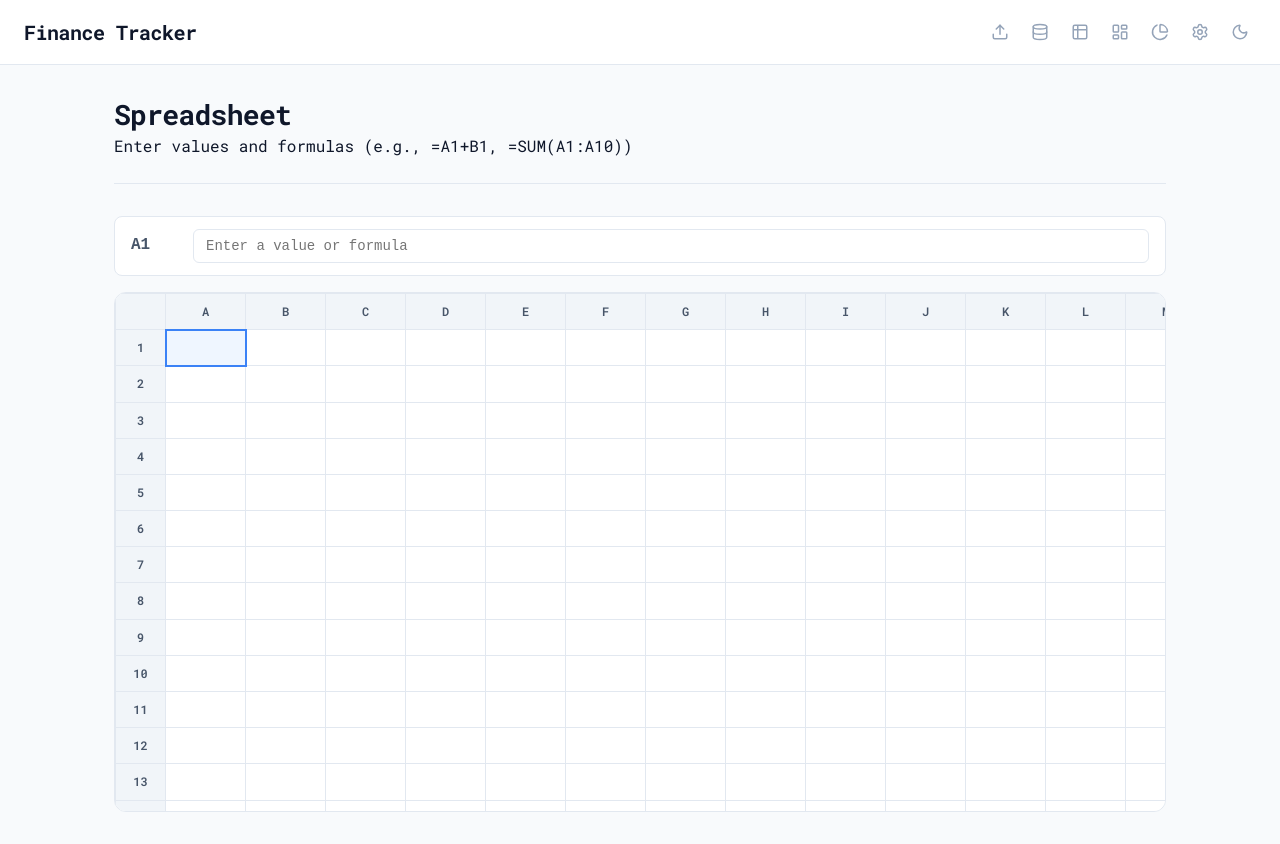
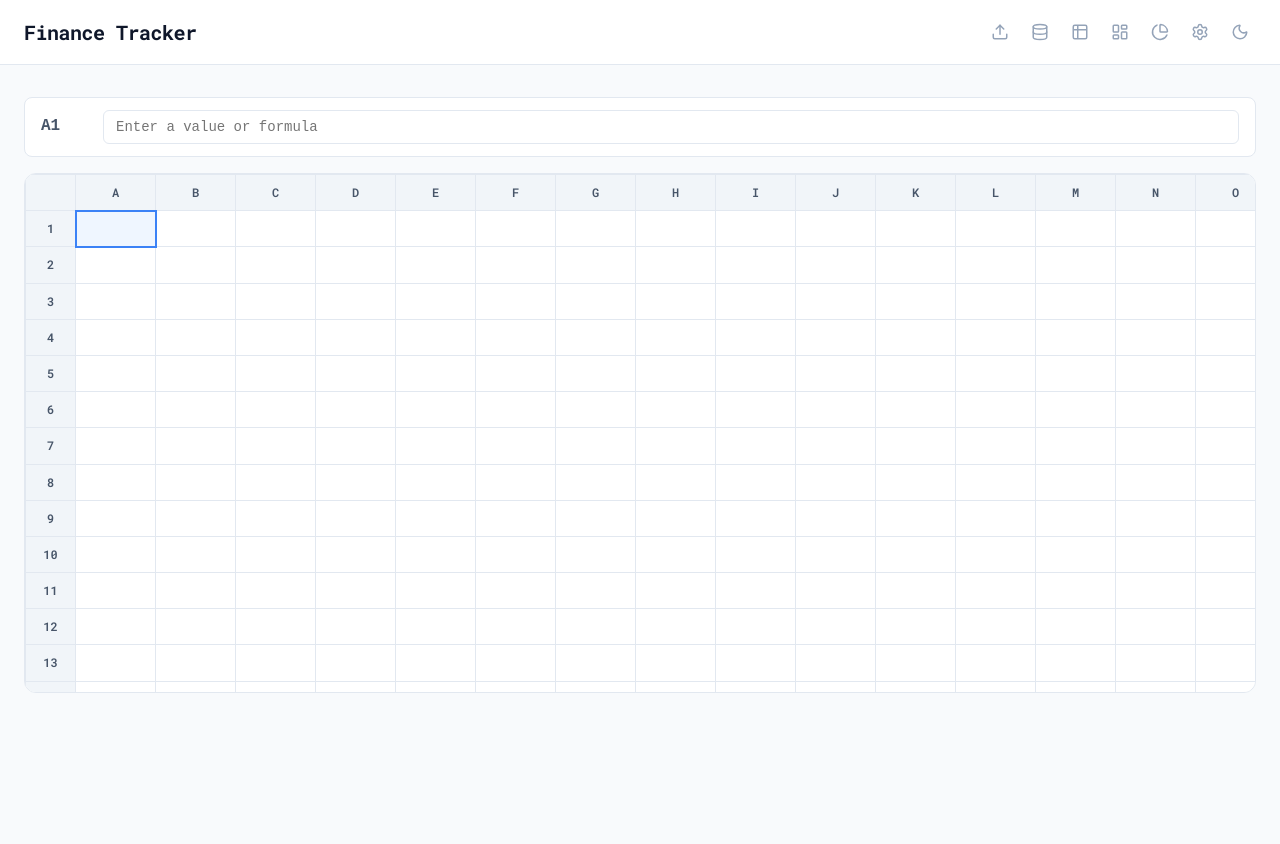
Before and after one commit to rileythomp/data-viewer, a React (Vite) app in the folder frontend/: page /spreadsheet in a window 1280 px wide. After the commit the page ends 808 px from the top, so only its background shows below. Built offline with nearby package versions, Linux system fonts and the light colour scheme.

Commit message:
take up space

```diff
--- a/frontend/src/App.css
+++ b/frontend/src/App.css
@@ -29,6 +29,10 @@
   margin: 0 auto;
   padding: var(--space-8) var(--space-6);
   min-height: calc(100vh - 57px);
+}
+
+.app.app-full-width {
+  max-width: none;
 }
 
 /* Header */
--- a/frontend/src/components/SpreadsheetPage.jsx
+++ b/frontend/src/components/SpreadsheetPage.jsx
@@ -532,14 +532,7 @@ export default function SpreadsheetPage() {
   const rows = Array.from({ length: NUM_ROWS }, (_, i) => i + 1);
 
   return (
-    <div className="app" onKeyDown={handleKeyDown} tabIndex={0}>
-      <div className="header">
-        <div className="header-content">
-          <h1>Spreadsheet</h1>
-          <p className="header-subtitle">Enter values and formulas (e.g., =A1+B1, =SUM(A1:A10))</p>
-        </div>
-      </div>
-
+    <div className="app app-full-width" onKeyDown={handleKeyDown} tabIndex={0}>
       <div className="spreadsheet-formula-bar">
         <span className="spreadsheet-cell-address">{selectedCell}</span>
         <input
```
